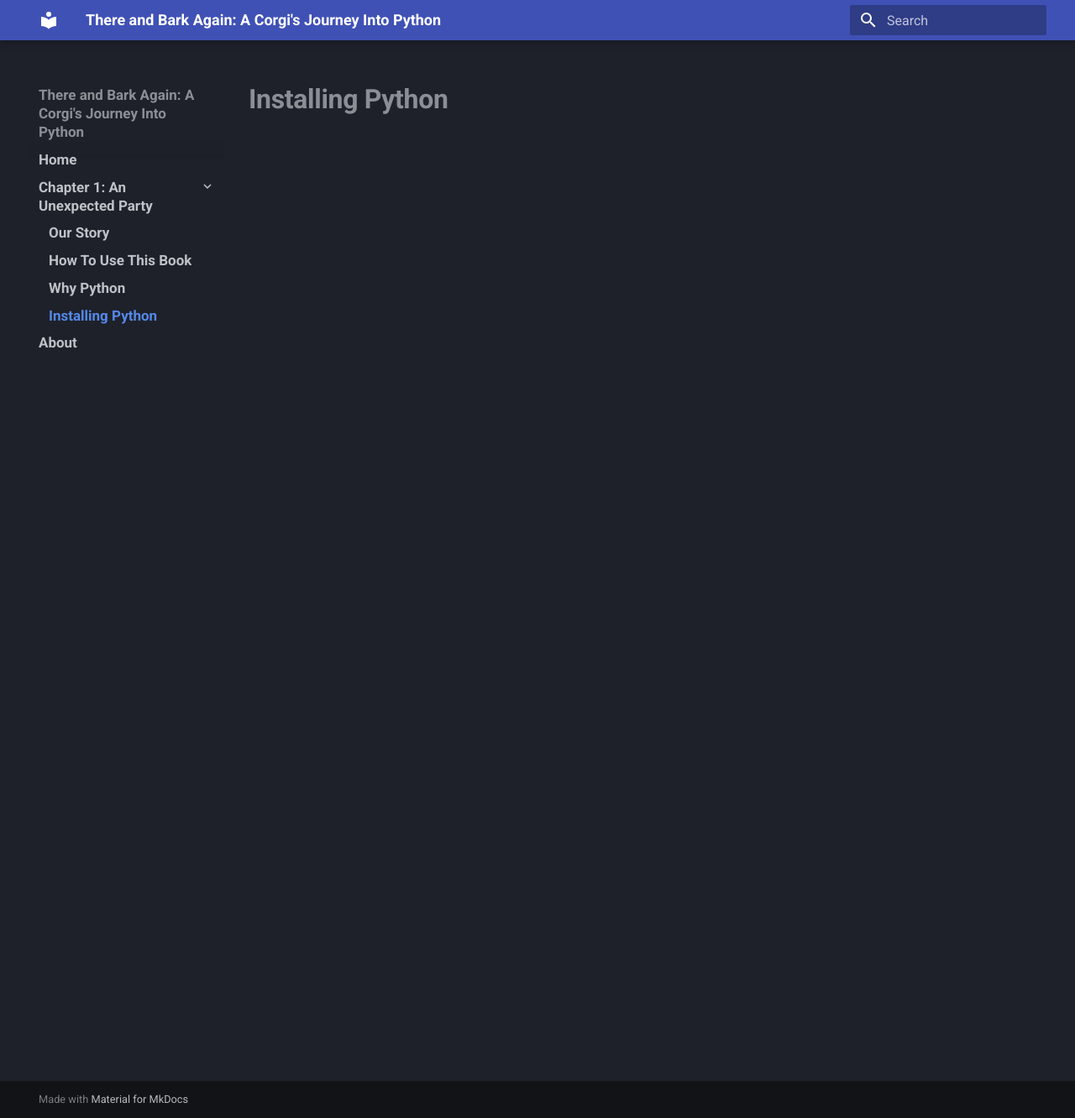
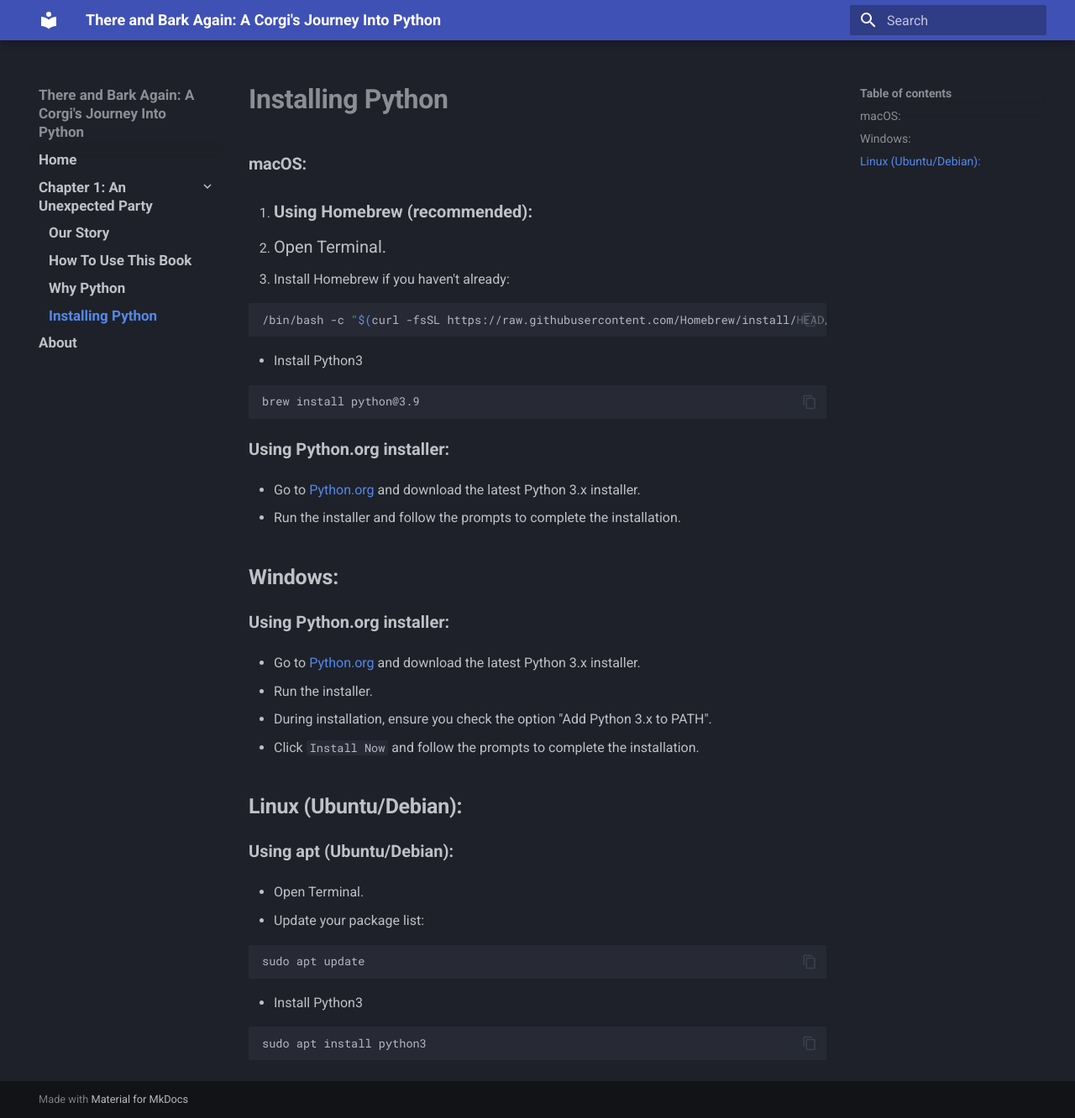
Before and after one commit to MathewRupp/taba, an MkDocs documentation site: the page built from docs/installation.md, in a window 1280 px wide and 1332 px high. Shown: the whole window at 84% size. Built offline with MkDocs 1.6.1 and Material for MkDocs 9.7.7, drawn with Linux system fonts in a browser that asks for light colours.

Commit message:
added installation info

````diff
--- a/docs/installation.md
+++ b/docs/installation.md
@@ -1 +1,49 @@
 # Installing Python
+
+### macOS:
+
+1. **Using Homebrew (recommended):**
+
+   - Open Terminal.
+   - Install Homebrew if you haven't already:
+
+   ```bash
+   /bin/bash -c "$(curl -fsSL https://raw.githubusercontent.com/Homebrew/install/HEAD/install.sh)"
+   ```
+
+   - Install Python3
+
+   ```bash
+   brew install python@3.9
+   ```
+
+**Using Python.org installer:**
+
+- Go to [Python.org](https://www.python.org/downloads/) and download the latest Python 3.x installer.
+- Run the installer and follow the prompts to complete the installation.
+
+## Windows:
+
+**Using Python.org installer:**
+
+- Go to [Python.org](https://www.python.org/downloads/windows/) and download the latest Python 3.x installer.
+- Run the installer.
+- During installation, ensure you check the option "Add Python 3.x to PATH".
+- Click `Install Now` and follow the prompts to complete the installation.
+
+## Linux (Ubuntu/Debian):
+
+**Using apt (Ubuntu/Debian):**
+
+- Open Terminal.
+- Update your package list:
+
+```bash
+sudo apt update
+```
+
+- Install Python3
+
+```bash
+sudo apt install python3
+```
````
